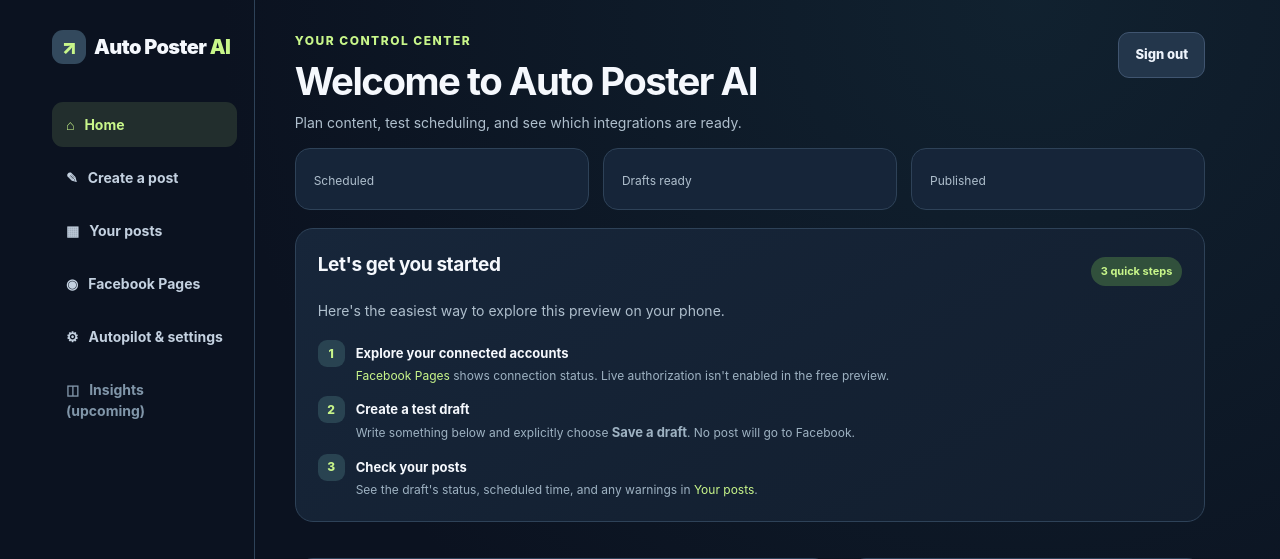
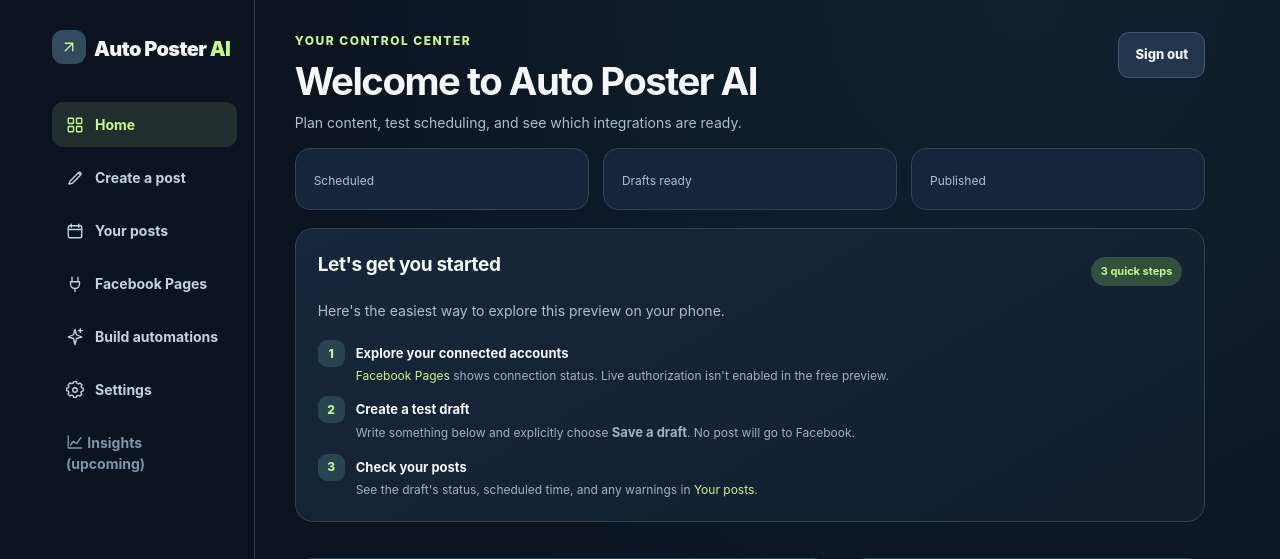
Before and after one commit to Darius-Lea/Auto-Poster-AI, a Python web app: template templates/dashboard.html in a window 1280 px wide. Shown: the top 559 px of the page. Run offline with Jinja, Linux system fonts and the light colour scheme; the template is opened without the code that fills it, so the values that code supplies are empty.

Commit message:
Replace dashboard emoji and text symbols with professional outline navigation icons

```diff
--- a/templates/dashboard.html
+++ b/templates/dashboard.html
@@ -14,7 +14,7 @@ a{color:var(--green);text-decoration:none}a:hover{text-decoration:underline}butt
 .shell{max-width:1210px;margin:0 auto;display:grid;grid-template-columns:220px minmax(0,1fr);min-height:100vh}
 .side{padding:30px 17px;border-right:1px solid var(--outline);position:sticky;top:0;max-height:100vh}
 .logo{font-weight:900;font-size:20px;letter-spacing:-.6px;margin-bottom:38px}.logo span{color:var(--green)}.logo .symbol{display:inline-grid;place-items:center;width:34px;height:34px;border-radius:11px;background:#33495d;margin-right:8px;color:var(--green)}
-.navlinks{display:grid;gap:8px}.navlinks a,.navlinks span{color:#c4d1e0;padding:12px 14px;border-radius:11px;font-weight:650;font-size:14px}.navlinks a.active{background:#c8f68a20;color:var(--green)}.navlinks span.disabled{color:#8196a9}.navlinks a:hover{background:#22344a;text-decoration:none}.side-footer{position:absolute;bottom:32px;left:22px;font-size:12px;color:#8ea4b5;max-width:175px}
+.navlinks{display:grid;gap:8px}.navlinks a,.navlinks span{color:#c4d1e0;padding:12px 14px;border-radius:11px;font-weight:650;font-size:14px}.navlinks a.active{background:#c8f68a20;color:var(--green)}.navlinks span.disabled{color:#8196a9}.navlinks a:hover{background:#22344a;text-decoration:none}.navlinks a{display:flex;align-items:center;gap:11px}.side-footer{position:absolute;bottom:32px;left:22px;font-size:12px;color:#8ea4b5;max-width:175px}
 .main{padding:32px clamp(17px,3.1vw,40px) 100px;min-width:0}.topline{display:flex;justify-content:space-between;align-items:start;gap:14px}.eyebrow{font-size:12px;color:var(--green);text-transform:uppercase;letter-spacing:1.5px;font-weight:850}
 h1{letter-spacing:-1.5px;font-size:clamp(31px,3vw,42px);line-height:1.13;margin:10px 0 8px}h2{font-size:19px;margin:0 0 12px;letter-spacing:-.4px}p{color:var(--muted);margin:7px 0 14px;font-size:14px;line-height:1.65}
 .badge{display:inline-flex;align-items:center;gap:6px;border-radius:30px;padding:6px 10px;background:#2b3d50;color:#d5e2ee;font-size:11px;font-weight:750;white-space:nowrap}
@@ -38,21 +38,23 @@ details{border:1px solid #385069;border-radius:12px;margin:14px 0}summary{paddin
 .modal[hidden]{display:none}.modal{position:fixed;inset:0;z-index:50;display:grid;place-items:center;padding:17px;background:#010714ce}.modal-panel{width:min(100%,520px);background:#142239;border:1px solid #5e7691;border-radius:19px;padding:25px;box-shadow:0 24px 90px #0009}.modal-panel h2{font-size:24px;margin:3px 0 10px}.modal-panel .actions{margin-top:20px}.modal-panel .actions>*{flex:1}
 .mobile-nav{display:none}
 @media(max-width:950px){.shell{grid-template-columns:1fr}.side{position:static;display:flex;align-items:center;justify-content:space-between;max-height:none;border-right:0;border-bottom:1px solid var(--outline);padding:16px 22px}.side .logo{margin:0}.navlinks,.side-footer{display:none}.main{padding-top:25px}}
-@media(max-width:700px){.content-grid{grid-template-columns:1fr}.metrics{gap:7px}.metric{padding:14px 9px}.metric strong{font-size:23px}.metric small{font-size:10px}.card{padding:17px}.banner{display:block;margin-top:20px}.banner .badge{margin-top:10px}.main{padding-left:15px;padding-right:15px}.side{padding:13px 17px}.mobile-nav{display:grid;position:fixed;bottom:0;left:0;right:0;grid-template-columns:repeat(4,1fr);z-index:25;background:#0e1928ed;border-top:1px solid #3c4d5b;padding:9px 4px max(10px,env(safe-area-inset-bottom));backdrop-filter:blur(15px)}.mobile-nav a{font-size:11px;color:#c7d6e3;text-align:center;display:grid;gap:2px}.mobile-nav a span{font-size:19px}.mobile-nav a:hover{text-decoration:none;color:var(--green)}.main{padding-bottom:110px}}
+@media(max-width:700px){.content-grid{grid-template-columns:1fr}.metrics{gap:7px}.metric{padding:14px 9px}.metric strong{font-size:23px}.metric small{font-size:10px}.card{padding:17px}.banner{display:block;margin-top:20px}.banner .badge{margin-top:10px}.main{padding-left:15px;padding-right:15px}.side{padding:13px 17px}.mobile-nav{display:grid;position:fixed;bottom:0;left:0;right:0;grid-template-columns:repeat(5,1fr);z-index:25;background:#0e1928ed;border-top:1px solid #3c4d5b;padding:9px 4px max(10px,env(safe-area-inset-bottom));backdrop-filter:blur(15px)}.mobile-nav a{font-size:11px;color:#c7d6e3;text-align:center;display:grid;gap:2px}.mobile-nav a .icon{width:21px;height:21px;margin:auto}.mobile-nav a:hover{text-decoration:none;color:var(--green)}.main{padding-bottom:110px}}
 @media(prefers-reduced-motion:reduce){html{scroll-behavior:auto}}
 </style>
 </head>
 <body>
+{% include "_icons.html" %}
 <div class="shell">
 <aside class="side">
- <div class="logo"><span class="symbol">↗</span>Auto Poster <span>AI</span></div>
+ <div class="logo"><span class="symbol"><svg class="icon" aria-hidden="true"><use href="#ico-arrow-up-right"/></svg></span>Auto Poster <span>AI</span></div>
  <nav class="navlinks" aria-label="Dashboard navigation">
-  <a href="#overview" class="active">⌂ &nbsp; Home</a>
-  <a href="#create">✎ &nbsp; Create a post</a>
-  <a href="#posts">▦ &nbsp; Your posts</a>
-  <a href="/pages">◉ &nbsp; Facebook Pages</a>
-  <a href="/control">⚙ &nbsp; Autopilot & settings</a>
-  <span class="disabled">◫ &nbsp; Insights (upcoming)</span>
+  <a href="#overview" class="active"><svg class="icon" aria-hidden="true"><use href="#ico-grid"/></svg> Home</a>
+  <a href="#create"><svg class="icon" aria-hidden="true"><use href="#ico-pencil"/></svg> Create a post</a>
+  <a href="#posts"><svg class="icon" aria-hidden="true"><use href="#ico-calendar"/></svg> Your posts</a>
+  <a href="/pages"><svg class="icon" aria-hidden="true"><use href="#ico-plug"/></svg> Facebook Pages</a>
+  <a href="/automations"><svg class="icon" aria-hidden="true"><use href="#ico-sparkles"/></svg> Build automations</a>
+  <a href="/control"><svg class="icon" aria-hidden="true"><use href="#ico-settings"/></svg> Settings</a>
+  <span class="disabled"><svg class="icon" aria-hidden="true"><use href="#ico-chart"/></svg> Insights (upcoming)</span>
  </nav>
  <div class="side-footer">PRIVATE BETA<br>This is an owner-only preview, not a customer subscription platform.<p><a href="/logout">Sign out</a></p></div>
 </aside>
@@ -63,9 +65,9 @@ details{border:1px solid #385069;border-radius:12px;margin:14px 0}summary{paddin
    <a class="button-secondary" href="/logout">Sign out</a>
   </div>
   {% if preview_mode %}
-  <div class="banner" role="status"><div><b>🧪 Free beta: safe preview mode</b><p>You can test drafts and the dashboard. Real social publishing, paid subscriptions and website monitoring are disabled here. Drafts may disappear when the free server restarts.</p></div><span class="badge">TEST MODE</span></div>
+  <div class="banner" role="status"><div><b><svg class="icon" aria-hidden="true"><use href="#ico-shield"/></svg> Free beta: safe preview mode</b><p>Build automation plans, posting schedules and drafts without paying. This free preview cannot publish externally and may lose saved setups after a restart.</p></div><span class="badge">TEST MODE</span></div>
   {% elif payment_required and not paid %}
-  <div class="banner" role="status"><div><b>Publishing paused: subscription inactive</b><p>You can review your account, but scheduled publishing requires active paid access.</p></div><a class="button-secondary" href="/control">Manage billing</a></div>
+  <div class="banner" role="status"><div><b><svg class="icon" aria-hidden="true"><use href="#ico-lock"/></svg> Setup is free. Publishing is paused.</b><p>Build your content plan now. Subscribe only when you're ready to activate supported publishing.</p></div><a class="button-secondary" href="/control">Manage billing</a></div>
   {% endif %}
   <div class="metrics">
    <div class="metric"><strong>{{counts.get('scheduled',0)}}</strong><small>Scheduled</small></div>
```
